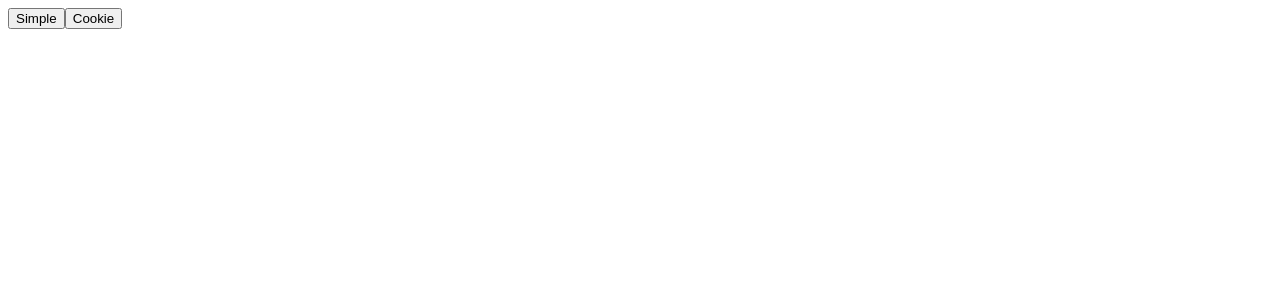
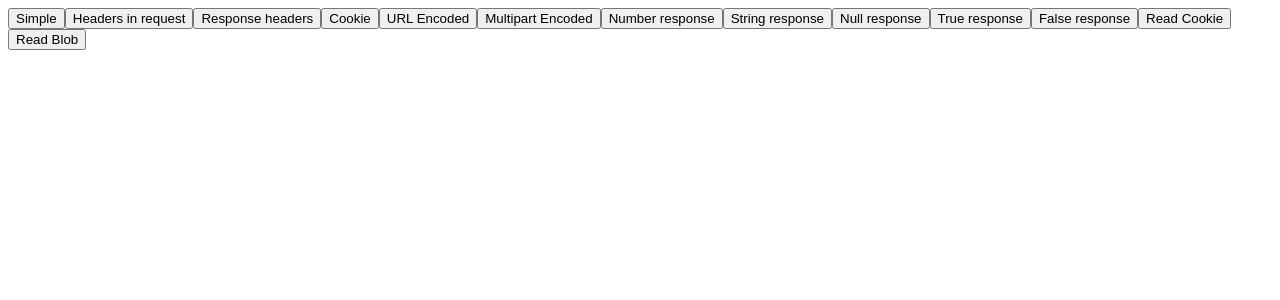
Before and after one commit to silviogutierrez/capacitor-http-tester, a React app: page / in a window 1280 px wide. Shown: the top 300 px of the page. Built offline with nearby package versions, Linux system fonts and the light colour scheme; the HTML template or start-up script is replaced by a standard one.

Commit message:
Checkingin

```diff
--- a/package.json
+++ b/package.json
@@ -21,9 +21,15 @@
     "@capacitor/cli": "^4.6.1",
     "@capacitor/core": "^4.6.1",
     "@capacitor/ios": "^4.6.1",
+    "@types/cookie-parser": "^1.4.3",
     "@types/express": "^4.17.15",
+    "@types/multer": "^1.4.7",
+    "@types/react": "^18.0.26",
+    "@types/react-dom": "^18.0.9",
+    "cookie-parser": "^1.4.6",
     "esbuild": "^0.16.8",
     "express": "^4.18.2",
+    "multer": "^1.4.5-lts.1",
     "react": "^18.2.0",
     "react-dom": "^18.2.0",
     "typescript": "^4.9.4"
--- a/src/index.tsx
+++ b/src/index.tsx
@@ -3,20 +3,108 @@ import {createRoot} from "react-dom/client";
 
 const root = createRoot(document.getElementById("root")!);
 
+const makeRandomString = () => (Math.random() + 1).toString(36).substring(2);
+
+const setCookie = (name: string, value: string) => {
+    document.cookie = `${name}=${value}; path=/`;
+}
+
 const simple = async () => {
     const response = await fetch("http://localhost:3000/api/simple/");
-    alert(JSON.stringify(await response.json(), null, 2));
+    alert(JSON.stringify(await response.json()) == '{"thisThing":"Works"}');
+}
+
+const serializingHeaders = async () => {
+    const response = await fetch("http://localhost:3000/api/headers/", {headers: new Headers({"X-Some-Header": "Working"})});
+    const {header} = await response.json();
+    alert(header == "Working");
+}
+
+const responseHeaders = async () => {
+    const response = await fetch("http://localhost:3000/api/simple/");
+    alert(response.headers instanceof Headers);
 }
 
 const cookie = async () => {
-    const response = await fetch("http://localhost:3000/api/cookie/");
-    alert(JSON.stringify(await response.json(), null, 2));
-    alert(document.cookie);
+    const toSet = makeRandomString();
+    const response = await fetch(`http://localhost:3000/api/cookie/${toSet}/`);
+    alert(document.cookie.includes(toSet));
+}
+
+const urlEncoded = async () => {
+    const payload = {some: "value"}
+    const response = await fetch(`http://localhost:3000/api/body/`, {method: "POST", headers: {
+            'Content-Type': 'application/x-www-form-urlencoded',
+          }, body: new URLSearchParams(payload)
+    })
+
+    alert(JSON.stringify(await response.json()) == '{"some":"value"}');
+}
+
+const multipartEncoded = async () => {
+    const body = new FormData();
+    body.append("doesthiswork", "itdoes");
+    const response = await fetch(`http://localhost:3000/api/multipart/`, {method: "POST", body});
+
+    const {result} = await response.json();
+    alert(result == "itdoes");
+}
+
+const numberResponse = async () => {
+    const response = await fetch(`http://localhost:3000/api/number/`);
+    alert(await response.json() == 5);
+}
+
+const stringResponse = async () => {
+    const response = await fetch(`http://localhost:3000/api/string/`);
+    alert(await response.json() == "a string");
+}
+
+const nullResponse = async () => {
+    const response = await fetch(`http://localhost:3000/api/null/`);
+    alert(await response.json() == null);
+}
+
+const trueResponse = async () => {
+    const response = await fetch(`http://localhost:3000/api/true/`);
+    alert(await response.json() == true);
+}
+
+const falseResponse = async () => {
+    const response = await fetch(`http://localhost:3000/api/false/`);
+    alert(await response.json() == false);
+}
+
+const readCookie = async () => {
+    const cookieName = makeRandomString();
+    const cookieValue = makeRandomString();
+    setCookie(cookieName, cookieValue);
+
+    const response = await fetch(`http://localhost:3000/api/read-cookie/${cookieName}`);
+    const {value} = await response.json();
+    alert(value == cookieValue);
+}
+
+const readBlob = async () => {
+    const response = await fetch("http://localhost:3000/api/blob/");
+    const {size} = await response.blob();
+    alert(size == 33788);
 }
 
 root.render(
     <div>
         <button onClick={simple}>Simple</button>
+        <button onClick={serializingHeaders}>Headers in request</button>
+        <button onClick={responseHeaders}>Response headers</button>
         <button onClick={cookie}>Cookie</button>
+        <button onClick={urlEncoded}>URL Encoded</button>
+        <button onClick={multipartEncoded}>Multipart Encoded</button>
+        <button onClick={numberResponse}>Number response</button>
+        <button onClick={stringResponse}>String response</button>
+        <button onClick={nullResponse}>Null response</button>
+        <button onClick={trueResponse}>True response</button>
+        <button onClick={falseResponse}>False response</button>
+        <button onClick={readCookie}>Read Cookie</button>
+        <button onClick={readBlob}>Read Blob</button>
     </div>,
 );
```
Also changed, not shown: src/server.tsx (+48 -2 lines), tsconfig.json (added, +15 -0 lines), 1 other file (tests, documents, lock files or other folders).
